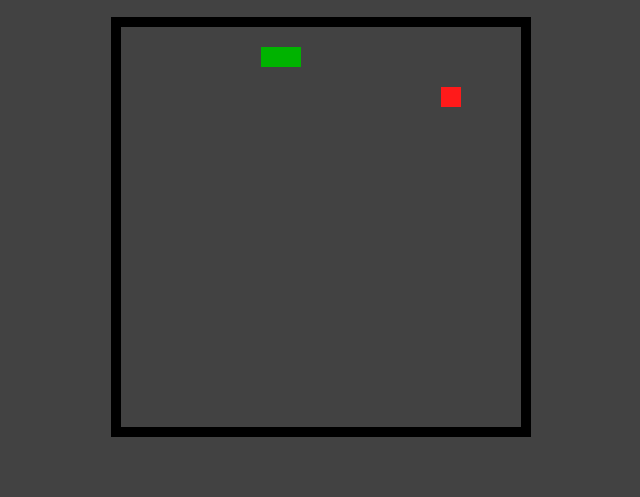
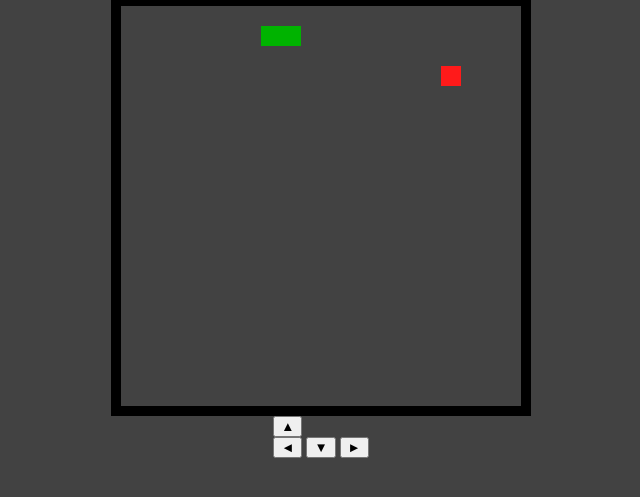
Before and after one commit to thishakyawmh/hungrysnake, a plain HTML site: page index.html in a window 1280 px wide. Shown: the part 223-720 px from the top of the page, without its empty margins (319-959 px from the left). Drawn offline with Linux system fonts and the light colour scheme.

Commit message:
Update index.html

```diff
--- a/index.html
+++ b/index.html
@@ -14,6 +14,18 @@
     <div class="snake"></div>
     <div class="food"></div>
   </div>
+  <div class="controls">
+    <button id="up">▲</button>
+    <div>
+      <button id="left">◄</button>
+      <button id="down">▼</button>
+      <button id="right">►</button>
+    </div>
+  </div>
+  <div class="game-over-screen" style="display: none;">
+    <h2>Game Over</h2>
+    <button id="restart">Restart</button>
+  </div>
   <script src="script.js"></script>
 </body>
 </html>
```
